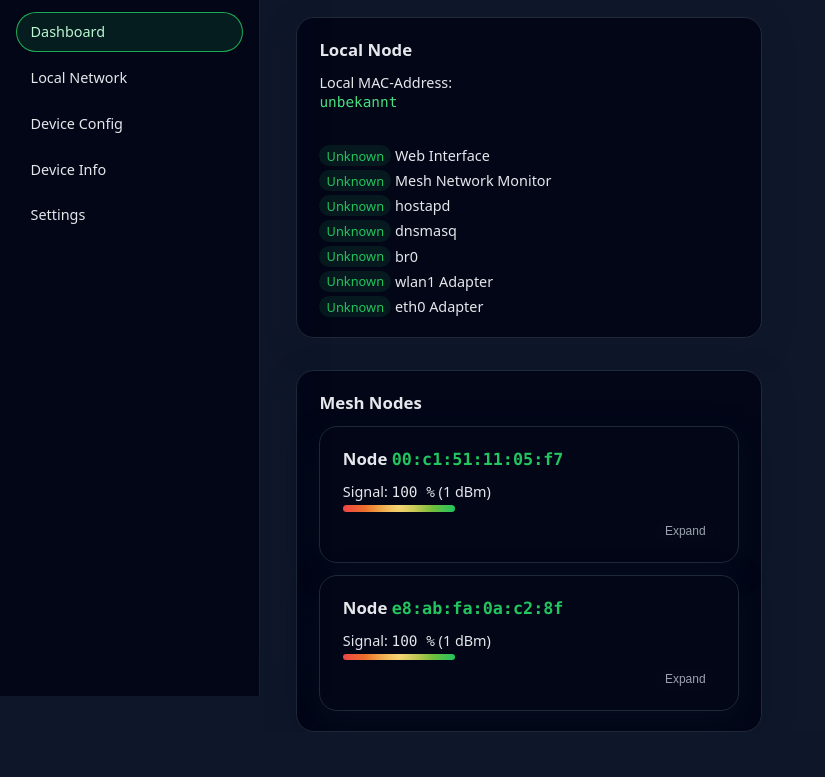
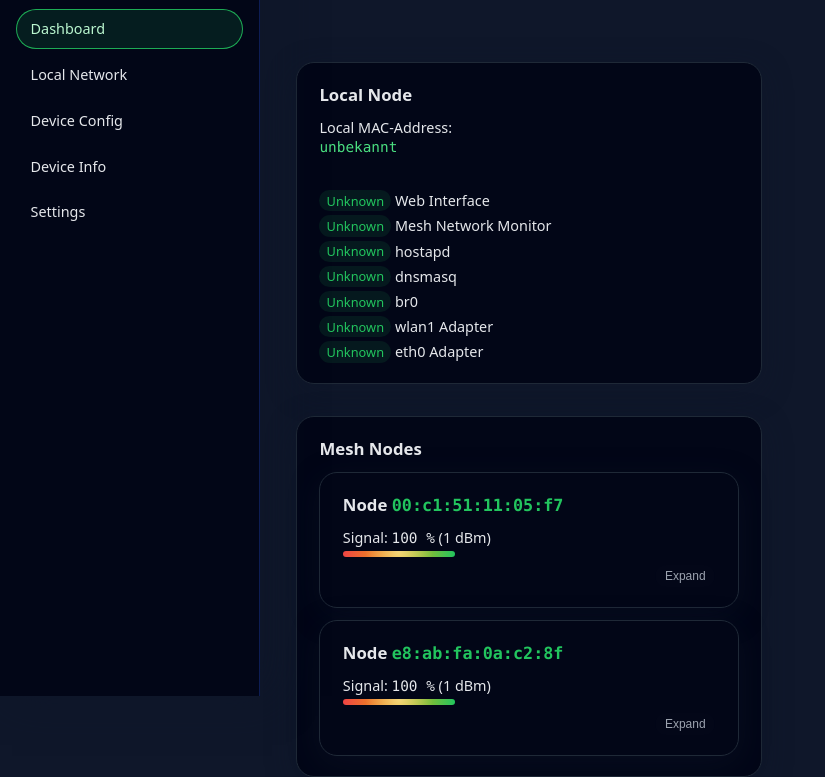
Before and after one commit to orbismesh/ORBIS-Mesh, a Flask app: page /dashboard in a window 1280 px wide. Shown: the part 104-881 px from the top of the page, without its empty margins (0-825 px from the left). Before the commit the page ends 836 px from the top, so only its background shows below. Run offline with Flask 3, Linux system fonts and the light colour scheme; the visitor is signed in with stand-in values (Sample User, id 1).

Commit message:
Added headline spacer
Added headline spacer so while clicking through the pages the boxes are all at the same height.

```diff
--- a/move_me/opt/orbis_data/interface/templates/dashboard.html
+++ b/move_me/opt/orbis_data/interface/templates/dashboard.html
@@ -2,6 +2,7 @@
 
 {% block content %}
 <section class="card-grid">
+    <h2 class="card-grid-title">ㅤ</h2>
     <article class="card" id="local-node-card">
         <h2 class="card-title">Local Node</h2>
         <ul class="card-list">
--- a/move_me/opt/orbis_data/interface/templates/device_info.html
+++ b/move_me/opt/orbis_data/interface/templates/device_info.html
@@ -2,6 +2,7 @@
 
 {% block content %}
 <section class="card-grid">
+    <h2 class="card-grid-title">ㅤ</h2>
     <article class="card">
         <h2 class="card-title">Device Overview</h2>
         <p class="card-text">
```
